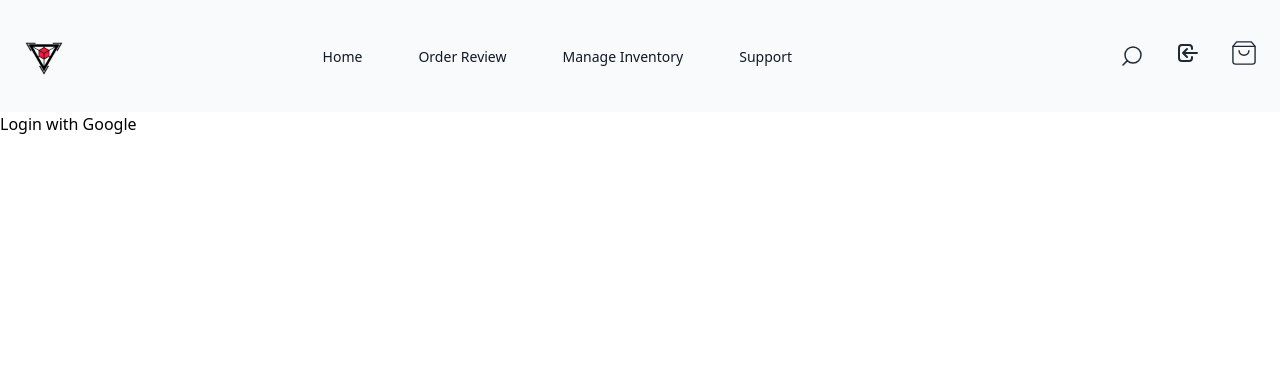
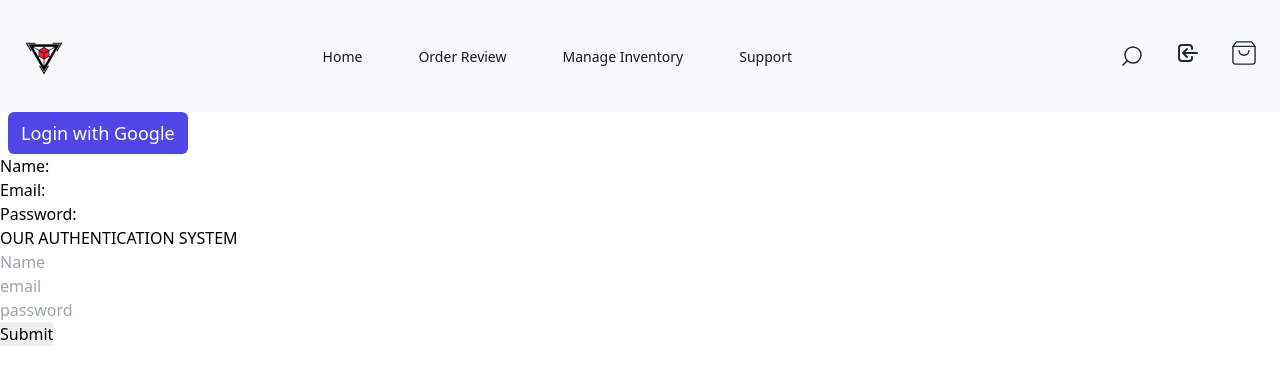
Before and after one commit to mdmahinpro/my-ecommerce, a React (Vite) app: page /login in a window 1280 px wide. Shown: the top 384 px of the page. Built offline with nearby package versions, Linux system fonts and the light colour scheme.

Commit message:
authentication

```diff
--- a/src/components/Login/Login.jsx
+++ b/src/components/Login/Login.jsx
@@ -1,26 +1,143 @@
 import { initializeApp } from "firebase/app";
-import { getAuth, GoogleAuthProvider, signInWithPopup } from "firebase/auth";
-import React from "react";
+import {
+  createUserWithEmailAndPassword, getAuth, GoogleAuthProvider,
+  signInWithPopup,
+  signOut
+} from "firebase/auth";
+import React, { useState } from "react";
 import firebaseConfig from "../../firebase.config";
 
 function Login() {
+  const [user, setUser] = useState({
+    isSigned: false,
+    name: "",
+    email: "",
+    password: "",
+  });
+
   const firebaseApp = initializeApp(firebaseConfig);
 
   const provider = new GoogleAuthProvider();
   const auth = getAuth();
+
+  // SignUp with Form Validation
+
+  const handleSubmit = (e) => {
+    if(user.email && user.password){
+      createUserWithEmailAndPassword(auth, user.email, user.password)
+      .then((userCredential) => {
+        const user = userCredential.user;
+        console.log(user);
+      })
+      .catch((error) => {
+        const errorMessage = error.message;
+        console.log(errorMessage);
+      });
+    }
+    e.preventDefault()
+  };
+  const handleBlur = (e) => {
+    let isFieldValid = true;
+    if (e.target.name === "email") {
+      isFieldValid = /\S+@\S+\.\S+/.test(e.target.value);
+    } else if (e.target.name === "password") {
+      isFieldValid = e.target.value.length > 6;
+    }
+    if (isFieldValid) {
+      const newUser = { ...user };
+      newUser[e.target.name] = e.target.value;
+      setUser(newUser);
+    }
+  };
+
+  //Logout Button Implementation
+
+  const handleLogut = () => {
+    signOut(auth)
+      .then(() => {
+        const user = {
+          isSigned: false,
+          name: "",
+          email: "",
+          password: "",
+        };
+        setUser(user);
+        console.log("Sign Out Successfully");
+      })
+      .catch((error) => {});
+  };
+
+  //Google Signin with Firebase Implementation
+
   const handleGoogleSignIn = () => {
     signInWithPopup(auth, provider)
       .then((result) => {
-        console.log(result.user.displayName);
+        const { displayName, email } = result.user;
+        const isSignedUser = {
+          isSigned: true,
+          name: displayName,
+          email: email,
+        };
+        setUser(isSignedUser);
       })
       .catch((error) => {
         const errorMessage = error.message;
         console.log(errorMessage);
       });
   };
+
   return (
     <div>
-      <button onClick={handleGoogleSignIn}>Login with Google</button>
+      {user.isSigned ? (
+        <button
+          className="inline-flex items-center px-3 py-1.5 border border-transparent text-lg font-medium rounded shadow-sm text-white bg-indigo-600 hover:bg-indigo-700 focus:outline-none focus:ring-2 focus:ring-offset-2 focus:ring-indigo-500"
+          onClick={handleLogut}
+        >
+          Logout
+        </button>
+      ) : (
+        <button
+          className="inline-flex items-center px-3 py-1.5 border border-transparent text-lg rounded-md font-medium  shadow-sm text-white bg-indigo-600 hover:bg-indigo-700 focus:outline-none focus:ring-2 focus:ring-offset-2 focus:ring-indigo-500 mx-2"
+          onClick={handleGoogleSignIn}
+        >
+          Login with Google
+        </button>
+      )}
+      {user.isSigned && (
+        <h1>
+          Hello MR {user.name} your email is {user.email}
+        </h1>
+      )}
+
+      <h1>Name: {user.name}</h1>
+      <p>Email: {user.email}</p>
+      <p>Password: {user.password}</p>
+      <h1>OUR AUTHENTICATION SYSTEM</h1>
+      <form onSubmit={handleSubmit}>
+        <input
+          type="text"
+          name="name"
+          onBlur={handleBlur}
+          placeholder="Name"
+          id=""
+        />
+        <br />
+        <input
+          type="text"
+          name="email"
+          onBlur={handleBlur}
+          placeholder="email"
+        />
+        <br />
+        <input
+          type="password"
+          name="password"
+          onBlur={handleBlur}
+          placeholder="password"
+          required
+        />  <br />
+        <input type="submit" value="Submit" />
+      </form>
     </div>
   );
 }
```
